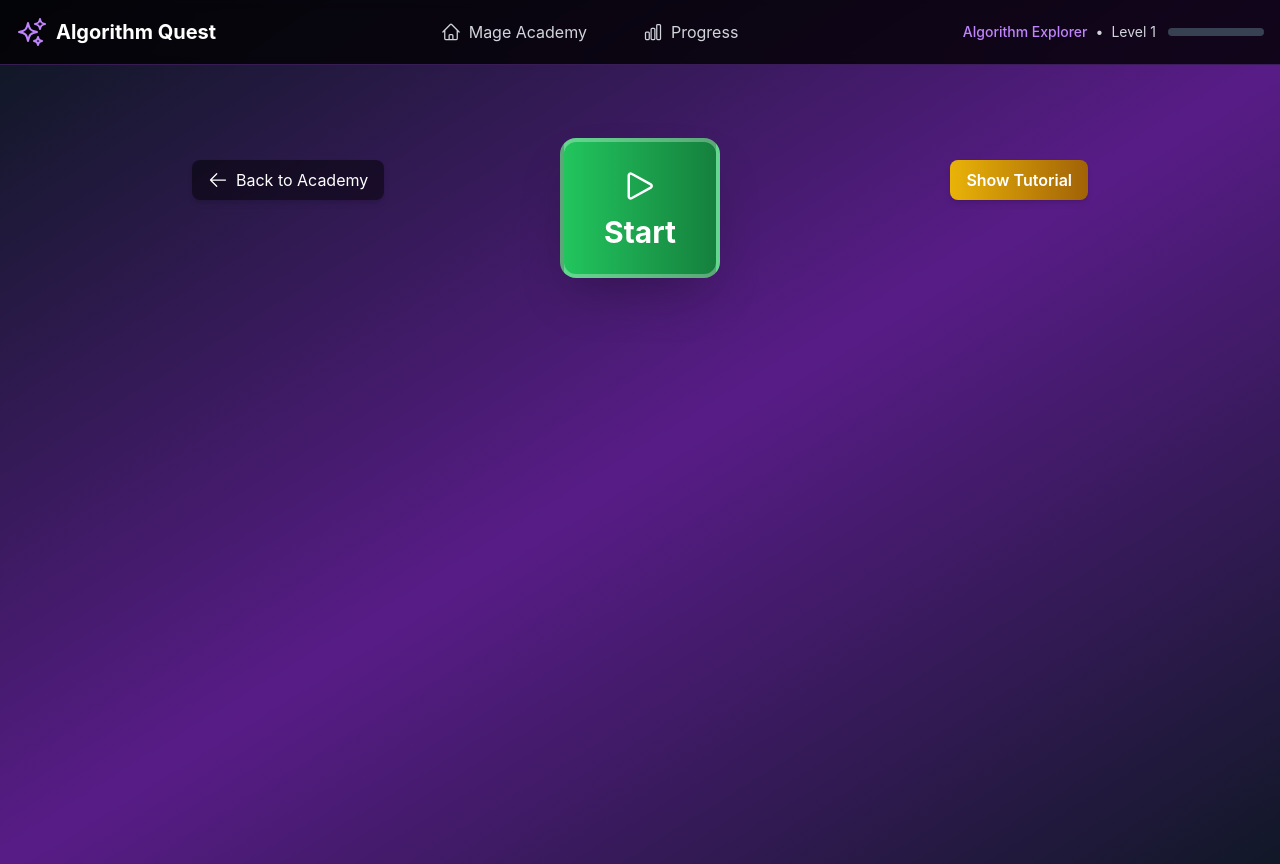
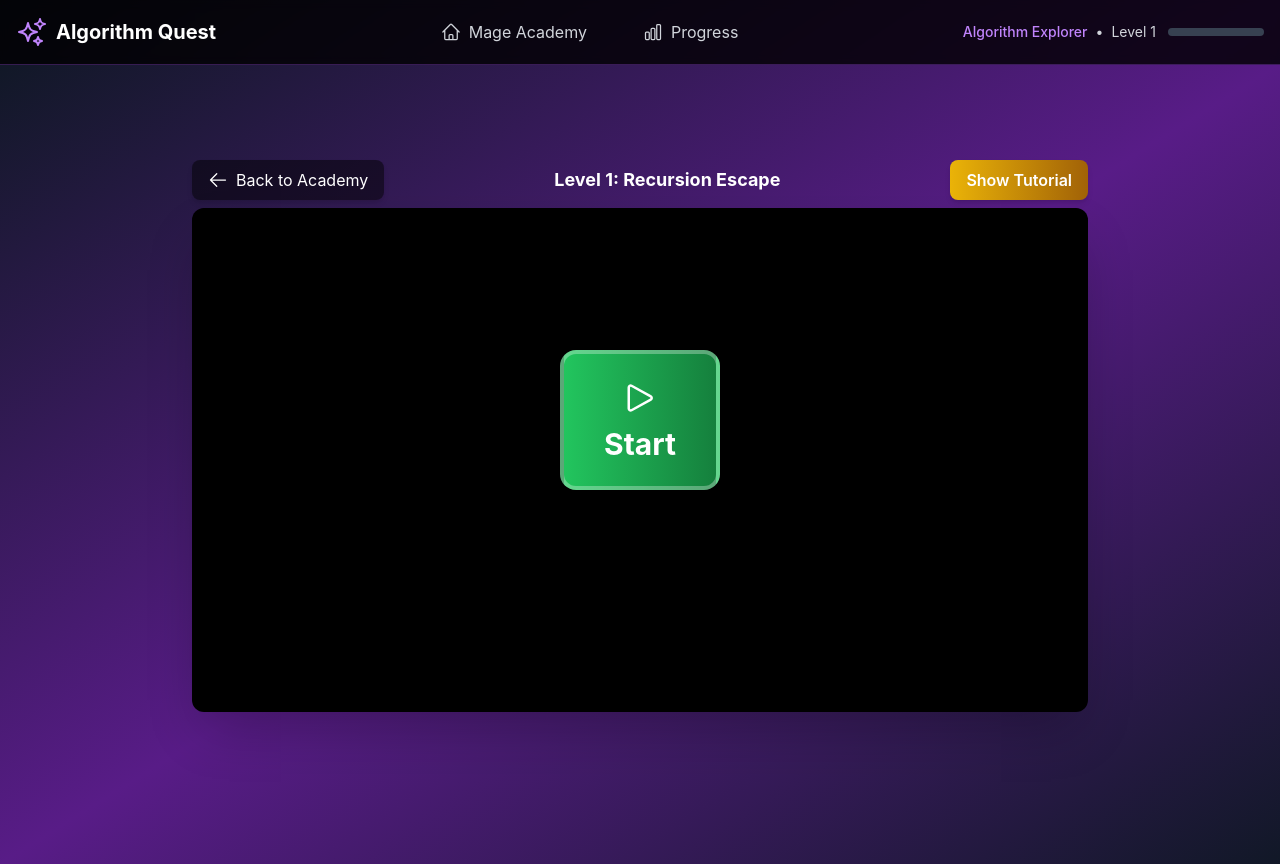
Before and after one commit to harraiza/DAA-Project, a React (Create React App) app in the folder client/: page /level/1 in a window 1280 px wide. Both pictures are taken after a click on the button "Got it!". Built offline with nearby package versions, Linux system fonts and the light colour scheme.

Commit message:
Refactor: Client-side only app with localStorage, updated UI layout and start button positioning

```diff
--- a/client/src/components/GameUI.tsx
+++ b/client/src/components/GameUI.tsx
@@ -1,6 +1,5 @@
 import React from 'react';
 import { GameLevel } from '../context/GameContext';
-import { useGame } from '../context/GameContext';
 import { useNavigate } from 'react-router-dom';
 
 interface GameUIProps {
@@ -14,9 +13,6 @@ interface GameUIProps {
 const GameUI: React.FC<GameUIProps> = React.memo(({ level, isGameActive, onReplay, sessionScore, isReplay }) => {
   const navigate = useNavigate();
 
-  // Always show modal if level is completed
-  const shouldShowModal = level.isCompleted;
-
   const handleNextLevel = () => {
     const nextLevel = level.id < 5 ? level.id + 1 : null;
     if (nextLevel) {
@@ -26,58 +22,9 @@ const GameUI: React.FC<GameUIProps> = React.memo(({ level, isGameActive, onRepla
     }
   };
 
-  // Only show level name and number in the top bar
   return (
     <>
-      {/* Top Bar: Level Name and Number */}
-      <div className="fixed top-16 left-0 right-0 z-20 flex justify-center items-center px-8 py-3 bg-black/70 backdrop-blur-md shadow-lg">
-        <span className="text-white font-bold text-lg">Level {level.id}: {level.title}</span>
-      </div>
-      {/* Right Side Progress Bar (only show when game is active) */}
-      {isGameActive && (
-        <div className="fixed top-32 right-8 z-20 flex flex-col items-center">
-          <span className="text-white text-xs mb-2">Progress</span>
-          <div className="w-3 h-48 bg-gray-700 rounded-full overflow-hidden border border-blue-400 shadow-inner flex flex-col justify-end">
-            <div
-              className="w-full bg-gradient-to-t from-green-400 to-blue-500 rounded-b-full transition-all duration-300 shadow"
-              style={{
-                height: `${Math.min(100, (sessionScore / (level.maxScore || 100)) * 100)}%`
-              }}
-            />
-          </div>
-          <div className="text-white text-xs mt-2 text-center">
-            {sessionScore}/{level.maxScore || 100}
-          </div>
-        </div>
-      )}
-      {/* Level Complete Modal */}
-      {/* {level.isCompleted && (
-        <div className="fixed inset-0 z-50 flex items-center justify-center bg-black bg-opacity-70">
-          <div className="bg-white rounded-lg shadow-lg p-8 max-w-md w-full text-center">
-            <h2 className="text-2xl font-bold mb-4 text-green-600">Level Complete!</h2>
-            {isReplay ? (
-              <p className="text-gray-600 mb-4 text-sm">You've successfully mastered the level!</p>
-            ) : (
-              <>
-                <p className="text-gray-600 mb-4 text-sm">You've successfully completed the level!</p>
-                <p className="text-lg mb-2">Score: <span className="font-bold">{sessionScore}</span> / {level.maxScore}</p>
-              </>
-            )}
-            <button
-              onClick={handleNextLevel}
-              className="mt-4 px-6 py-2 bg-purple-600 hover:bg-purple-700 text-white rounded-lg font-semibold shadow"
-            >
-              Next Level
-            </button>
-            <button
-              onClick={onReplay}
-              className="mt-4 px-6 py-2 bg-gray-600 hover:bg-gray-700 text-white rounded-lg font-semibold shadow ml-2"
-            >
-              Replay
-            </button>
-          </div>
-        </div>
-      )} */}
+      {/* Game UI content can be added here if needed */}
     </>
   );
 });
--- a/client/src/pages/GameLevel.tsx
+++ b/client/src/pages/GameLevel.tsx
@@ -151,7 +151,7 @@ const GameLevel: React.FC = () => {
 
   return (
     <div className="min-h-screen bg-gradient-to-br from-gray-900 via-purple-900 to-gray-900 pt-20 flex flex-col items-center">
-      {/* Top bar: Back to Academy, Show Tutorial */}
+      {/* Top bar: Level Name, Back to Academy, Show Tutorial */}
       <div className="w-full max-w-4xl flex justify-between items-center mt-4 mb-2 z-30">
         <button
           onClick={() => navigate('/')}
@@ -160,6 +160,9 @@ const GameLevel: React.FC = () => {
           <ArrowLeftIcon className="h-5 w-5" />
           <span>Back to Academy</span>
         </button>
+
+        <span className="text-white font-bold text-lg">Level {currentLevel.id}: {currentLevel.title}</span>
+
         {!showTutorial && (
           <button
             onClick={() => setShowTutorial(true)}
@@ -169,6 +172,7 @@ const GameLevel: React.FC = () => {
           </button>
         )}
       </div>
+
       {/* Game Canvas and Overlayed Start/Reset Button */}
       <div className="relative w-full max-w-4xl flex flex-col items-center z-10">
         {/* Game Canvas: Only mount when game is active */}
@@ -180,16 +184,20 @@ const GameLevel: React.FC = () => {
             />
           </div>
         )}
-        {/* Overlay Start Button when not active */}
+        {/* Overlay Start Button when not active - positioned lower */}
         {!isGameActive && !showTutorial && (
-          <div className="absolute inset-0 flex items-center justify-center z-30">
+          <div className="w-full aspect-[16/9] bg-black rounded-xl overflow-hidden shadow-2xl flex items-center justify-center relative z-10">
+            <div className="flex flex-col items-center justify-center h-full">
+              <div className="flex-grow"></div>
               <button
                 onClick={startGame}
-              className="flex flex-col items-center justify-center bg-gradient-to-r from-green-500 to-green-700 hover:from-green-600 hover:to-green-800 text-white px-10 py-6 rounded-2xl shadow-2xl text-3xl font-bold border-4 border-white/30 focus:outline-none focus:ring-4 focus:ring-green-400"
+                className="flex flex-col items-center justify-center bg-gradient-to-r from-green-500 to-green-700 hover:from-green-600 hover:to-green-800 text-white px-10 py-6 rounded-2xl shadow-2xl text-3xl font-bold border-4 border-white/30 focus:outline-none focus:ring-4 focus:ring-green-400 mb-20"
               >
                 <PlayIcon className="h-10 w-10 mb-2" />
                 Start
               </button>
+              <div className="flex-grow"></div>
+            </div>
           </div>
         )}
         {/* Reset button (bottom right) when game is active */}
```
Also changed, not shown: 2 other files (tests, documents, lock files or other folders). Lines whose indentation alone changed are shown as unchanged.
